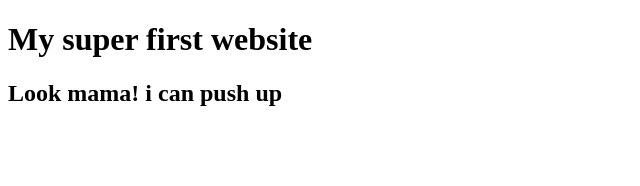
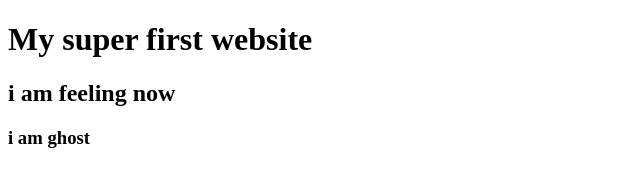
Before and after one commit to rohanbabuphero/Super-first-project, a plain HTML site: page index.html in a window 1280 px wide. Shown: the whole page, without its empty margins (0-640 px from the left). Drawn offline with Linux system fonts and the light colour scheme.

Commit message:
ghost added

```diff
--- a/index.html
+++ b/index.html
@@ -7,7 +7,8 @@
     <title>Document</title>
 </head>
 <body>
-    <h1>My super first website</h1>
-    <h2>Look mama! i can push up</h2>
+    <h1>My super first website</h>
+    <h2>i am feeling now</h2>
+    <h3>i am ghost</h3>
 </body>
 </html>
```
